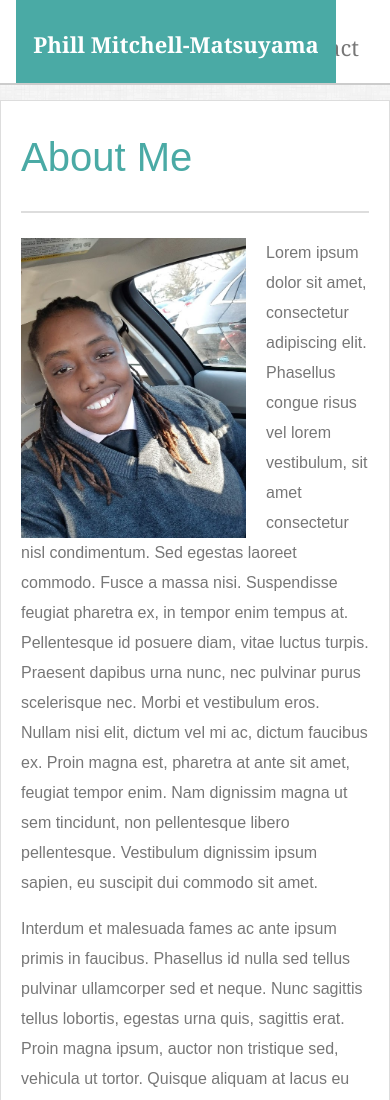
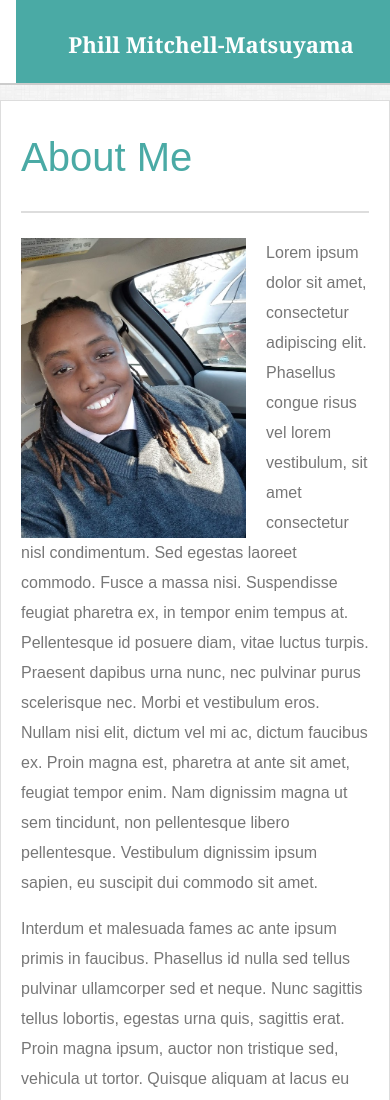
Before and after one commit to pmitch242/Responsive-Portfolio, a plain HTML site: page index.html in a window 390 px wide. Shown: the top 1100 px of the page. Drawn offline with nearby package versions, Linux system fonts and the light colour scheme.

Commit message:
changed width of context for media screen 480px max

```diff
--- a/assets/style.css
+++ b/assets/style.css
@@ -180,3 +180,13 @@ html, body {
       cursor: pointer;
       border: none;
   }
+
+  @media screen and (max-width: 480px){
+      .navbar-brand{
+          width: 100%;
+      }
+
+      .navbar-nav{
+          width: 100%;
+      }
+  }
```
